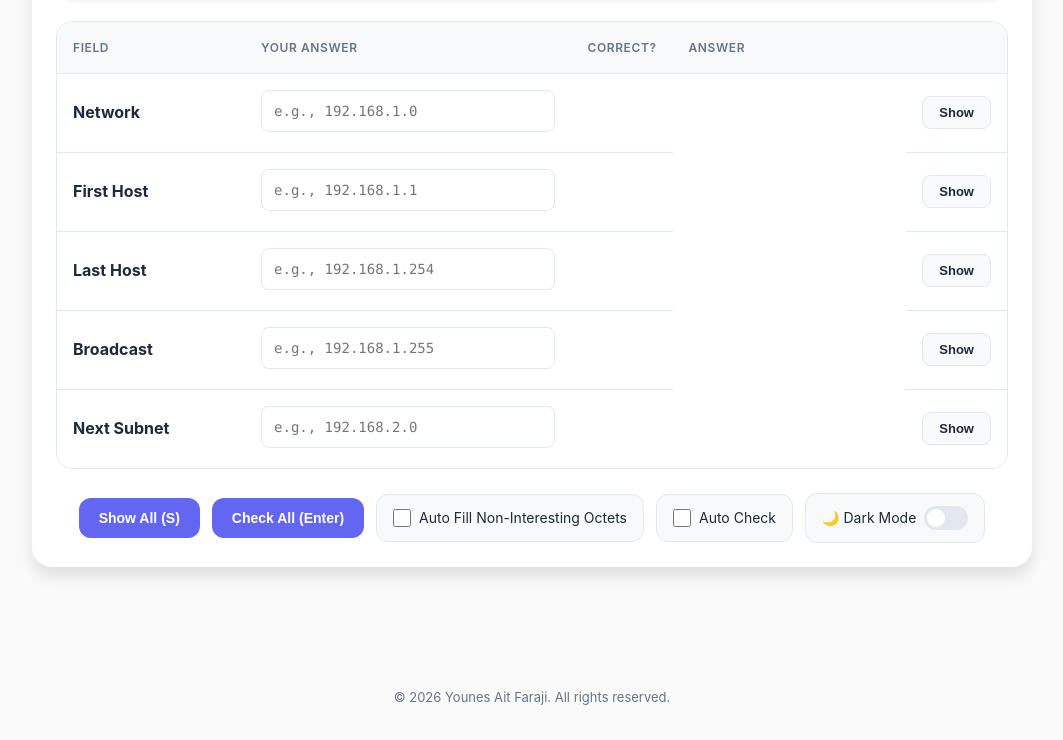
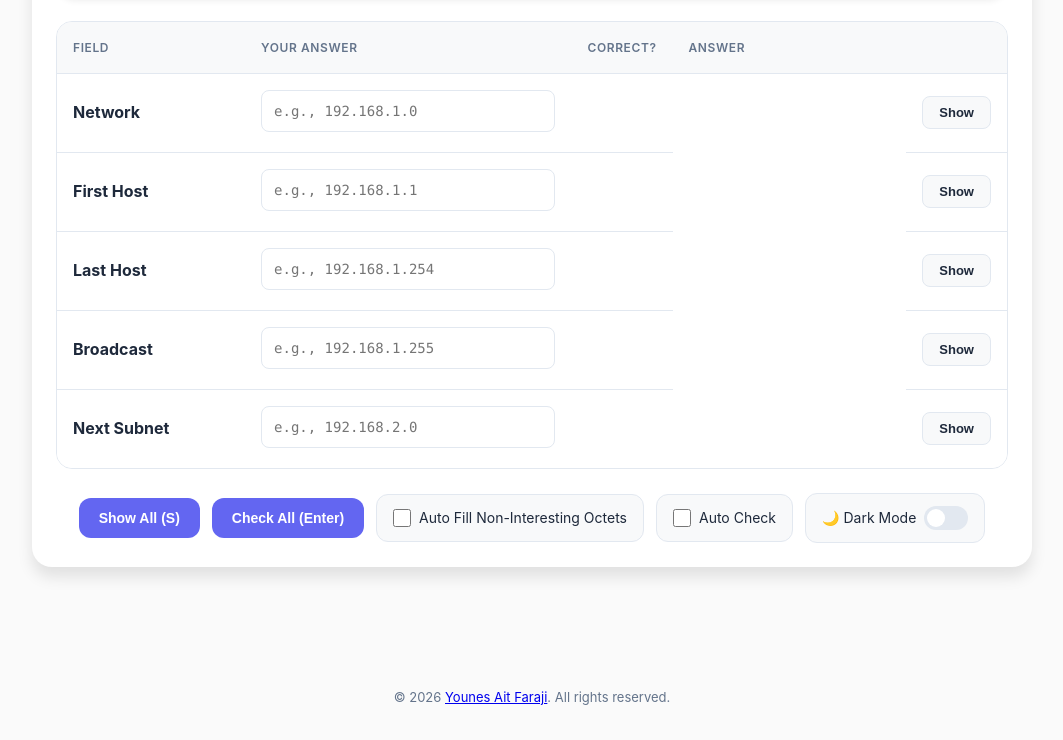
Before and after one commit to Unes27/subnetting-practice-tool, a plain HTML site: page index.html in a window 1280 px wide. Shown: the part 684-1424 px from the top of the page, without its empty margins (108-1171 px from the left). Drawn offline with Linux system fonts and the light colour scheme.

Commit message:
Add GitHub profile links to footer and README

```diff
--- a/index.html
+++ b/index.html
@@ -270,7 +270,7 @@
     <div class="toast" id="toast"></div>
 
     <footer>
-        © 2026 Younes Ait Faraji. All rights reserved.
+        © 2026 <a href="https://github.com/Unes27" target="_blank" rel="noopener noreferrer">Younes Ait Faraji</a>. All rights reserved.
     </footer>
 
     <script src="script.js"></script>
```
Also changed, not shown: 1 other file.
